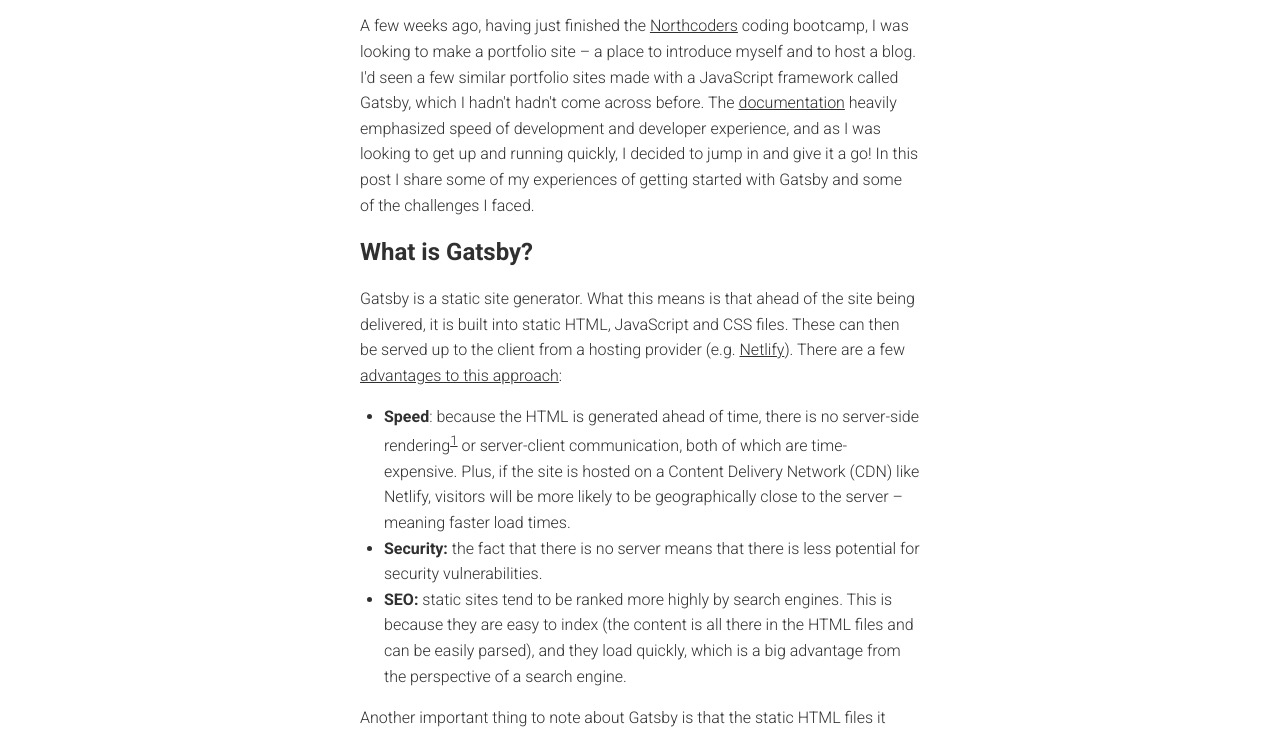
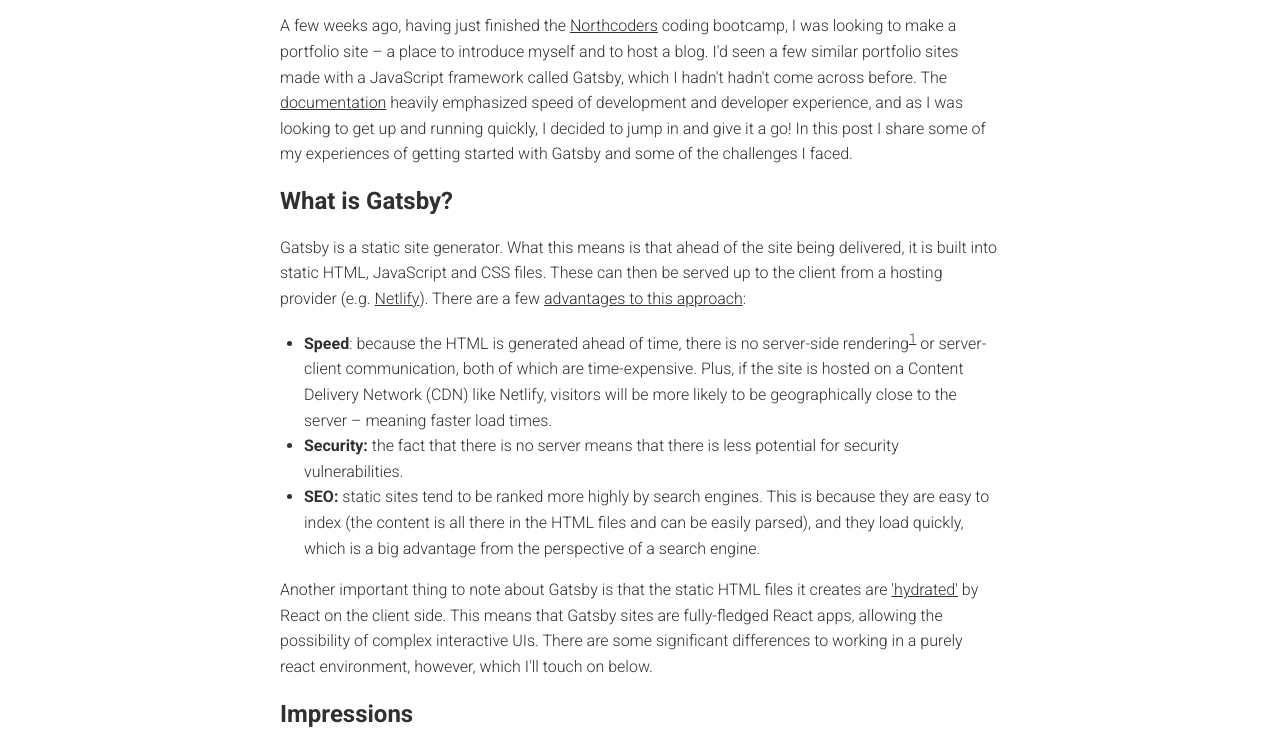
Before and after one commit to stephenjbradshaw/portfolio-site-old, a Gatsby site: page /blog/first-impressions-of-gatsby/ in a window 1280 px wide. Shown: the part 184-915 px from the top of the page. Built offline with nearby package versions, Linux system fonts and the light colour scheme; Gatsby itself is replaced by a stand-in of ours; some packages are replaced by stand-ins of ours.

Commit message:
Increase max blog post width

```diff
--- a/src/styles/blog-post.styled.js
+++ b/src/styles/blog-post.styled.js
@@ -1,7 +1,7 @@
 import styled from "styled-components"
 
 export const BlogWrapper = styled.div`
-  max-width: 35rem;
+  max-width: 45rem;
   margin: auto;
   text-align: left;
 `
```
